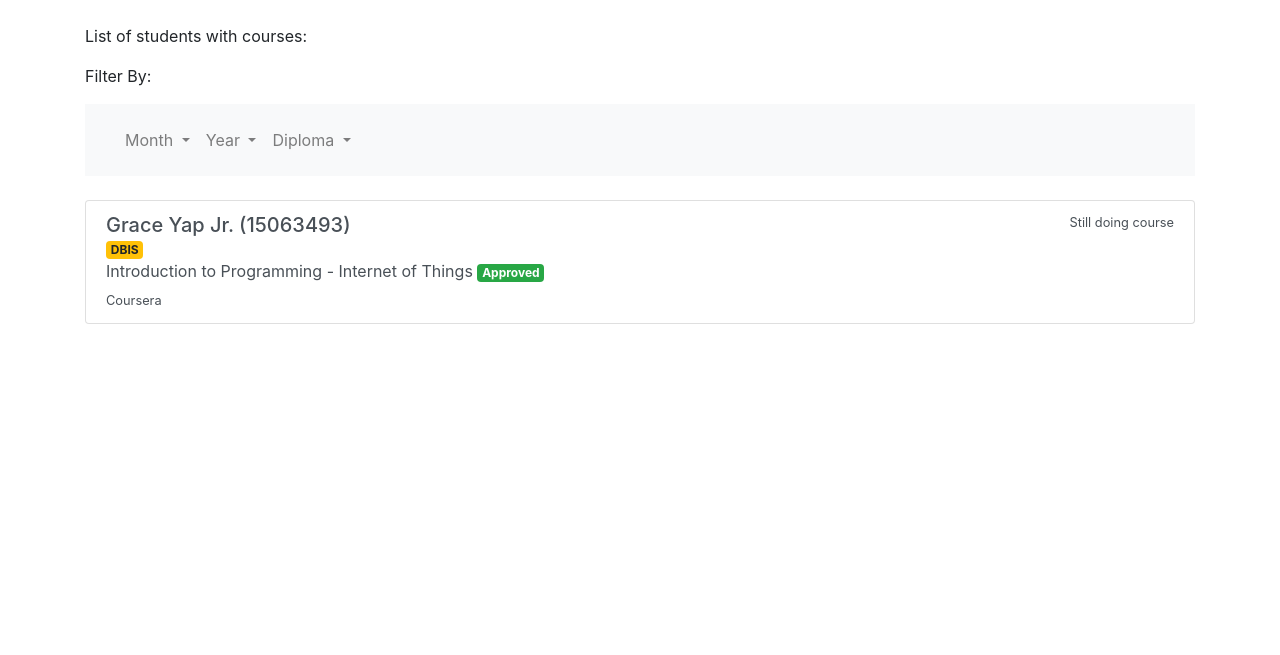
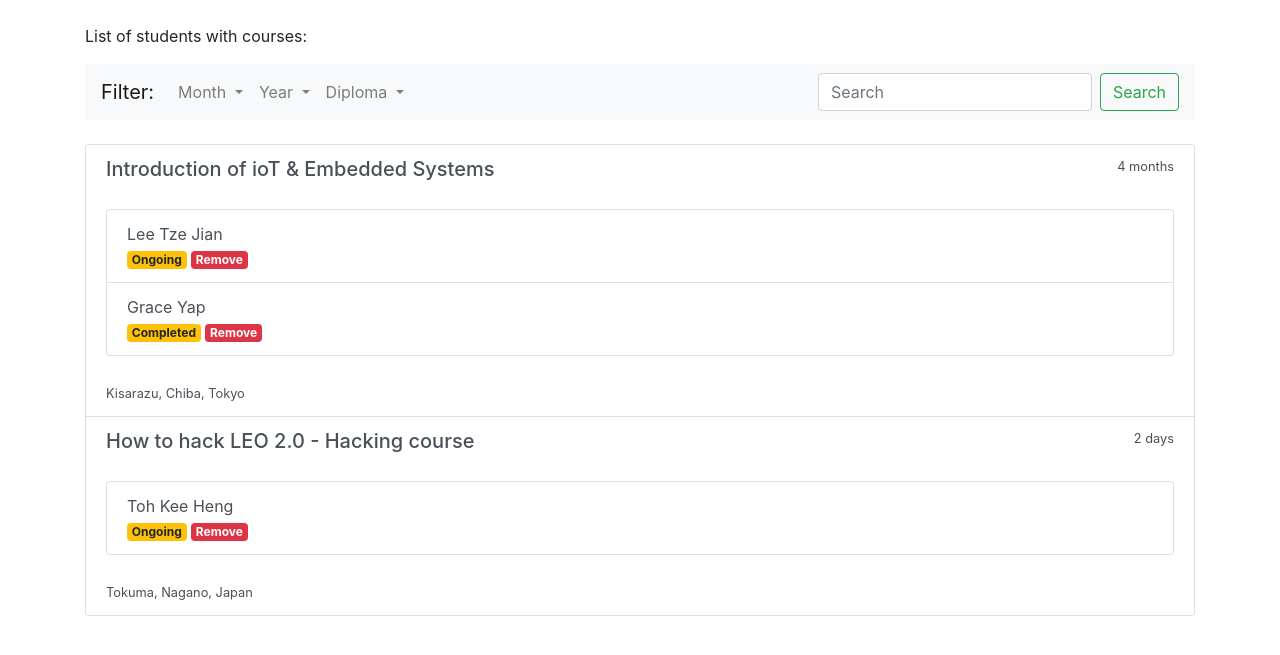
Before and after one commit to 15017206/iprep, a PHP site: page /iprep/graceyap_dashboard_studenthascourse.php in a window 1280 px wide. Shown: the part 56-711 px from the top of the page. Run offline with PHP 8.4, Linux system fonts and the light colour scheme; some libraries are stand-ins or nearby versions.

Commit message:
update2(glenn)

```diff
--- a/graceyap_dashboard_studenthascourse.php
+++ b/graceyap_dashboard_studenthascourse.php
@@ -18,87 +18,98 @@ and open the template in the editor.
             <br/>
             <p>List of students with courses:</p>
 
-            <p>Filter By:</p>
-            <nav class="navbar navbar-expand-sm navbar-light bg-light">
+            <nav class="navbar navbar-expand-lg navbar-light bg-light">
+                <a class="navbar-brand" href="#">Filter:</a>
                 <button class="navbar-toggler" type="button" data-toggle="collapse" data-target="#navbarSupportedContent" aria-controls="navbarSupportedContent" aria-expanded="false" aria-label="Toggle navigation">
                     <span class="navbar-toggler-icon"></span>
                 </button>
 
-                <nav class="navbar navbar-expand navbar-light bg-light">
-                    <div class="collapse navbar-collapse" id="navbarNavDropdown">
-                        <ul class="navbar-nav">
+                <div class="collapse navbar-collapse" id="navbarSupportedContent">
+                    <ul class="navbar-nav mr-auto">
+
                         <li class="nav-item dropdown">
-                                <a class="nav-link dropdown-toggle" href="#" id="navbarDropdownMenuLink" data-toggle="dropdown" aria-haspopup="true" aria-expanded="false">
+                            <a class="nav-link dropdown-toggle" href="#" id="navbarDropdown" role="button" data-toggle="dropdown" aria-haspopup="true" aria-expanded="false">
                                 Month
                             </a>
-                                <div class="dropdown-menu" aria-labelledby="navbarDropdownMenuLink">
-                                    <a class="dropdown-item" href="#">Action</a>
-                                    <a class="dropdown-item" href="#">Another action</a>
-                                    <a class="dropdown-item" href="#">Something else here</a>
+                            <div class="dropdown-menu" aria-labelledby="navbarDropdown">
+                                <a class="dropdown-item" href="#">Jan</a>
+                                <a class="dropdown-item" href="#">Feb</a>
+                                <a class="dropdown-item" href="#">May</a>
                             </div>
                         </li>
                         <li class="nav-item dropdown">
-                                <a class="nav-link dropdown-toggle" href="#" id="navbarDropdownMenuLink" data-toggle="dropdown" aria-haspopup="true" aria-expanded="false">
+                            <a class="nav-link dropdown-toggle" href="#" id="navbarDropdown" role="button" data-toggle="dropdown" aria-haspopup="true" aria-expanded="false">
                                 Year
                             </a>
-                                <div class="dropdown-menu" aria-labelledby="navbarDropdownMenuLink">
-                                    <a class="dropdown-item" href="#">Action</a>
-                                    <a class="dropdown-item" href="#">Another action</a>
-                                    <a class="dropdown-item" href="#">Something else here</a>
+                            <div class="dropdown-menu" aria-labelledby="navbarDropdown">
+                                <a class="dropdown-item" href="#">1946</a>
+                                <a class="dropdown-item" href="#">1991</a>
+                                <a class="dropdown-item" href="#">2018</a>
                             </div>
                         </li>
                         <li class="nav-item dropdown">
-                                <a class="nav-link dropdown-toggle" href="#" id="navbarDropdownMenuLink" data-toggle="dropdown" aria-haspopup="true" aria-expanded="false">
+                            <a class="nav-link dropdown-toggle" href="#" id="navbarDropdown" role="button" data-toggle="dropdown" aria-haspopup="true" aria-expanded="false">
                                 Diploma
                             </a>
-                                <div class="dropdown-menu" aria-labelledby="navbarDropdownMenuLink">
-                                    <a class="dropdown-item" href="#">Action</a>
-                                    <a class="dropdown-item" href="#">Another action</a>
-                                    <a class="dropdown-item" href="#">Something else here</a>
-                                </div>
-                            </li>
-                        </ul>
-                    </div>
-                </nav>
-
-                <div class="collapse navbar-collapse" id="navbarSupportedContent">
-                    <!--                    <ul class="navbar-nav mr-auto">
-                                            <li class="nav-item dropdown">
-                                                <a class="nav-link dropdown-toggle" href="#" id="navbarDropdown" role="button" data-toggle="dropdown" aria-haspopup="true" aria-expanded="false">
-                                                    Name
-                                                </a>
                             <div class="dropdown-menu" aria-labelledby="navbarDropdown">
-                                                    <a class="dropdown-item" href="#">Action</a>
-                                                    <a class="dropdown-item" href="#">Another action</a>
-                                                    <div class="dropdown-divider"></div>
-                                                    <a class="dropdown-item" href="#">Something else here</a>
-                                                </div>
-                                            </li>
-                                        </ul>
-                                        <ul class="navbar-nav mr-auto">
-                                            <li class="nav-item dropdown">
-                                                <a class="nav-link dropdown-toggle" href="#" id="navbarDropdown" role="button" data-toggle="dropdown" aria-haspopup="true" aria-expanded="false">
-                                                    Name
-                                                </a>
-                                                <div class="dropdown-menu" aria-labelledby="navbarDropdown">
-                                                    <a class="dropdown-item" href="#">Action</a>
-                                                    <a class="dropdown-item" href="#">Another action</a>
-                                                    <div class="dropdown-divider"></div>
-                                                    <a class="dropdown-item" href="#">Something else here</a>
+                                <a class="dropdown-item" href="#">DIT</a>
+                                <a class="dropdown-item" href="#">DMSD</a>
+                                <a class="dropdown-item" href="#">DDDD</a>
                             </div>
                         </li>
                     </ul>
                     <form class="form-inline my-2 my-lg-0">
                         <input class="form-control mr-sm-2" type="search" placeholder="Search" aria-label="Search">
                         <button class="btn btn-outline-success my-2 my-sm-0" type="submit">Search</button>
-                                        </form>-->
+                    </form>
                 </div>
             </nav>
             <br/>
 
             <!--Add some students here-->
             <div class="list-group">
-                <a href="#" data-toggle="modal" data-target="#courses_modal" class="list-group-item list-group-item-action flex-column align-items-start">
+
+                                <ul class="list-group">
+                    <li class="list-group-item list-group-item-action flex-column align-items-start">
+                        <div class="d-flex w-100 justify-content-between">
+                            <h5 class="mb-1">Introduction of ioT & Embedded Systems</h5>
+                            <small>4 months</small>
+                        </div>
+                        <br/>
+                        <ul class="list-group">
+                            <li class="list-group-item justify-content-between align-items-center">
+                                Lee Tze Jian
+                                <br/><span class="badge badge-warning">Ongoing</span>
+                                <span class="badge badge-danger">Remove</span>
+                            </li>
+                            <li class="list-group-item justify-content-between align-items-center">
+                                Grace Yap
+                                <br/><span class="badge badge-warning">Completed</span>
+                                <span class="badge badge-danger">Remove</span>
+                            </li>
+                        </ul>
+                        <br/>
+                        <small>Kisarazu, Chiba, Tokyo</small>
+                    </li>
+                    <li class="list-group-item list-group-item-action flex-column align-items-start">
+                        <div class="d-flex w-100 justify-content-between">
+                            <h5 class="mb-1">How to hack LEO 2.0 - Hacking course</h5>
+                            <small>2 days</small>
+                        </div>
+                        <br/>
+                        <ul class="list-group">
+                            <li class="list-group-item justify-content-between align-items-center">
+                                Toh Kee Heng
+                                <br/><span class="badge badge-warning">Ongoing</span>
+                                <span class="badge badge-danger">Remove</span>
+                            </li>
+                        </ul>
+                        <br/>
+                        <small>Tokuma, Nagano, Japan</small>
+                    </li>
+                </ul>
+
+<!--                <a href="#" data-toggle="modal" data-target="#courses_modal" class="list-group-item list-group-item-action flex-column align-items-start">
                     <div class="d-flex w-100 justify-content-between">
                         <h5 class="mb-1">Grace Yap Jr. (15063493)</h5>
                         <small>Still doing course</small>
@@ -108,7 +119,7 @@ and open the template in the editor.
                     </div>
                     <p class="mb-1">Introduction to Programming - Internet of Things&nbsp;<span class="badge badge-success">Approved</span></p>
                     <small>Coursera</small>
-                </a>
+                </a>-->
             </div>
 
             <!--Modal for students has courses-->
```
Lines whose indentation alone changed are shown as unchanged.
